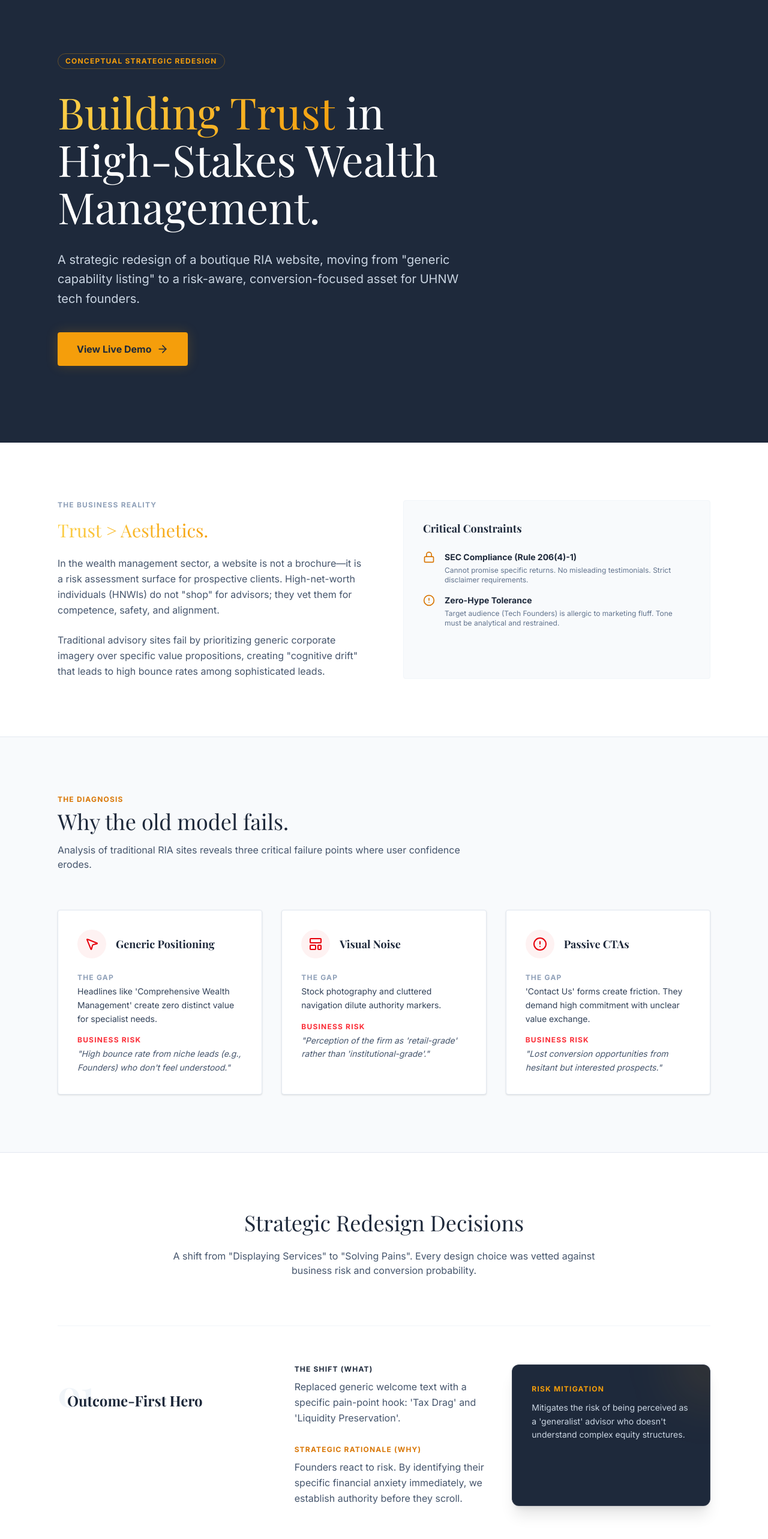
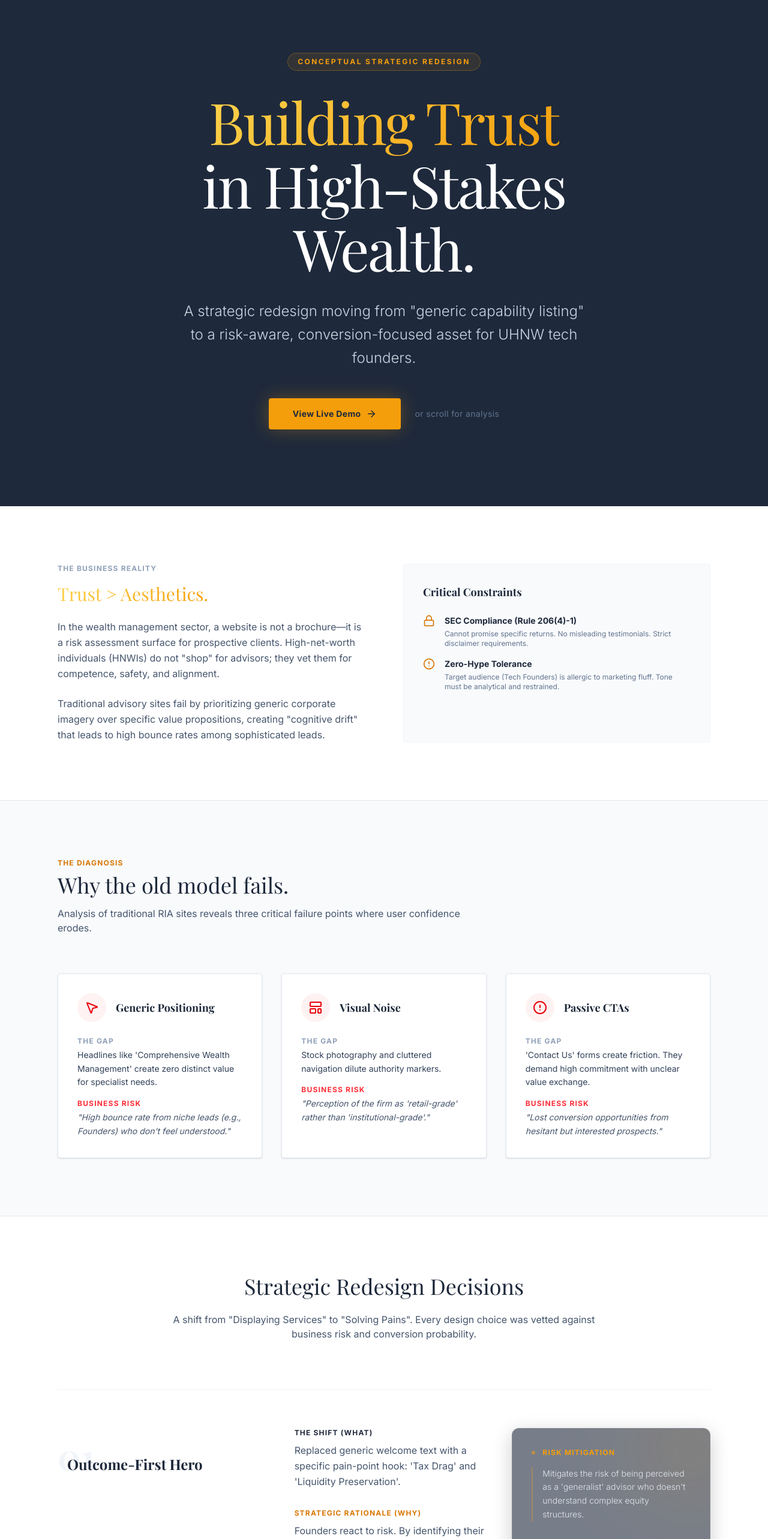
Before and after one commit to OmeirMustafa/FINANCIAL-ADVISOR-FIRM--ANCHOR-CASE-STUDY-, a Next.js app: page / in a window 1280 px wide. Shown: the part 40-2606 px from the top of the page at 60% size. Built offline with nearby package versions, Linux system fonts and the light colour scheme; a web font is replaced by a local one.

Commit message:
feat: Add initial case study page with DemoFrame and StrategySection components.

```diff
--- a/src/app/page.tsx
+++ b/src/app/page.tsx
@@ -19,24 +19,27 @@ export default function CaseStudyPage() {
                         initial={{ opacity: 0, y: 20 }}
                         animate={{ opacity: 1, y: 0 }}
                         transition={{ duration: 0.8 }}
+                        className="text-center max-w-4xl mx-auto"
                     >
-                        <span className="inline-block px-3 py-1 rounded-full border border-gold-500/30 text-gold-500 text-xs font-bold tracking-widest uppercase mb-8">
+                        <span className="inline-block px-4 py-1.5 rounded-full border border-gold-500/30 bg-gold-500/10 text-gold-500 text-xs font-bold tracking-[0.2em] uppercase mb-8 backdrop-blur-sm">
                             Conceptual Strategic Redesign
                         </span>
-                        <h1 className="text-5xl md:text-7xl font-serif leading-[1.1] mb-8">
-                            <span className="text-gradient-gold">Building Trust</span> in <br /> High-Stakes Wealth Management.
+                        <h1 className="text-5xl md:text-7xl lg:text-8xl font-serif leading-[1.1] mb-8 tracking-tight">
+                            <span className="text-gradient-gold">Building Trust</span> <br />
+                            <span className="text-white">in High-Stakes Wealth.</span>
                         </h1>
-                        <p className="text-xl text-slate-300 max-w-2xl leading-relaxed mb-10">
-                            A strategic redesign of a boutique RIA website, moving from "generic capability listing" to a risk-aware, conversion-focused asset for UHNW tech founders.
+                        <p className="text-xl md:text-2xl text-slate-300 max-w-2xl mx-auto leading-relaxed mb-12 font-light">
+                            A strategic redesign moving from "generic capability listing" to a risk-aware, conversion-focused asset for UHNW tech founders.
                         </p>
 
-                        <div className="flex gap-4">
+                        <div className="flex flex-col md:flex-row gap-6 justify-center items-center">
                             <Link
                                 href="#demo"
-                                className="inline-flex items-center gap-2 bg-gold-500 text-navy-900 font-bold px-8 py-4 rounded-sm hover:bg-gold-400 transition-all hover:translate-x-1 shadow-[0_0_20px_rgba(245,158,11,0.2)]"
+                                className="inline-flex items-center gap-2 bg-gold-500 text-navy-900 font-bold px-10 py-4 rounded-sm hover:bg-white hover:text-navy-900 transition-all hover:-translate-y-1 shadow-[0_0_30px_rgba(245,158,11,0.3)] tracking-wide text-sm"
                             >
-                                View Live Demo <ArrowRight size={20} />
+                                View Live Demo <ArrowRight size={18} />
                             </Link>
+                            <span className="text-slate-500 text-sm tracking-wide">or scroll for analysis</span>
                         </div>
                     </motion.div>
                 </div>
--- a/src/components/case-study/DemoFrame.tsx
+++ b/src/components/case-study/DemoFrame.tsx
@@ -49,15 +49,24 @@ export function DemoFrame() {
                 </div>
 
                 {/* Frame */}
+                {/* Frame with Reflection */}
                 <div className={clsx(
-                    "mx-auto transition-all duration-500 ease-in-out border-4 border-navy-900 rounded-xl overflow-hidden shadow-2xl bg-white relative",
-                    device === "desktop" ? "w-full max-w-6xl h-[600px] md:h-[800px]" : "w-full max-w-[375px] h-[750px]"
+                    "mx-auto transition-all duration-700 ease-[cubic-bezier(0.25,1,0.5,1)] rounded-xl overflow-hidden relative group",
+                    device === "desktop" ? "w-full max-w-6xl h-[600px] md:h-[800px] shadow-2xl" : "w-full max-w-[375px] h-[750px] shadow-[0_20px_50px_-10px_rgba(0,0,0,0.3)]"
                 )}>
-                    <div className="absolute top-0 w-full h-8 bg-navy-900 flex items-center px-4 gap-2">
-                        <div className="w-2 h-2 rounded-full bg-red-500" />
-                        <div className="w-2 h-2 rounded-full bg-yellow-500" />
-                        <div className="w-2 h-2 rounded-full bg-green-500" />
-                        <div className="mx-auto text-[10px] text-slate-400 font-mono">anchor-capital.com</div>
+                    {/* Glass Reflection Overlay */}
+                    <div className="absolute inset-0 bg-gradient-to-tr from-white/5 to-transparent opacity-0 group-hover:opacity-100 transition-opacity duration-700 pointer-events-none z-20" />
+
+                    <div className="absolute top-0 w-full h-10 bg-navy-900 flex items-center px-4 gap-2 z-10 border-b border-white/5 shadow-sm">
+                        <div className="flex gap-1.5">
+                            <div className="w-2.5 h-2.5 rounded-full bg-[#FF5F57] shadow-inner" />
+                            <div className="w-2.5 h-2.5 rounded-full bg-[#FEBC2E] shadow-inner" />
+                            <div className="w-2.5 h-2.5 rounded-full bg-[#28C840] shadow-inner" />
+                        </div>
+                        <div className="mx-auto bg-navy-950/50 px-32 py-1 rounded-md text-[10px] text-slate-400 font-mono border border-white/5 flex items-center gap-2">
+                            <div className="w-2 h-2 bg-green-500 rounded-full animate-pulse" />
+                            anchor-capital.com
+                        </div>
                     </div>
                     <iframe
                         src="/demo"
--- a/src/components/case-study/StrategySection.tsx
+++ b/src/components/case-study/StrategySection.tsx
@@ -36,10 +36,16 @@ export function StrategySection({ number, title, what, why, risk, isReverse = fa
                     </div>
                 </motion.div>
 
-                <div className="bg-navy-900 text-white p-8 rounded-xl border border-white/10 shadow-xl relative overflow-hidden group hover:-translate-y-1 transition-transform duration-500">
-                    <div className="absolute top-0 right-0 w-32 h-32 bg-gold-500/10 rounded-full blur-2xl -mr-16 -mt-16 transition-opacity duration-500 group-hover:opacity-100" />
-                    <span className="text-xs font-bold text-gold-500 uppercase tracking-widest block mb-3">Risk Mitigation</span>
-                    <p className="text-slate-300 text-sm leading-relaxed relative z-10">{risk}</p>
+                <div className="glass-card text-white p-8 rounded-xl border border-white/10 shadow-2xl relative overflow-hidden group hover:-translate-y-1 transition-transform duration-500">
+                    <div className="absolute top-0 right-0 w-48 h-48 bg-gold-500/10 rounded-full blur-3xl -mr-16 -mt-16 transition-opacity duration-500 group-hover:opacity-100" />
+
+                    <div className="relative z-10">
+                        <div className="flex items-center gap-3 mb-4">
+                            <div className="w-1.5 h-1.5 rounded-full bg-gold-500 animate-pulse" />
+                            <span className="text-xs font-bold text-gold-500 uppercase tracking-widest">Risk Mitigation</span>
+                        </div>
+                        <p className="text-slate-200 text-sm leading-relaxed font-light border-l-2 border-gold-500/30 pl-4">{risk}</p>
+                    </div>
                 </div>
             </div>
         </div>
```
